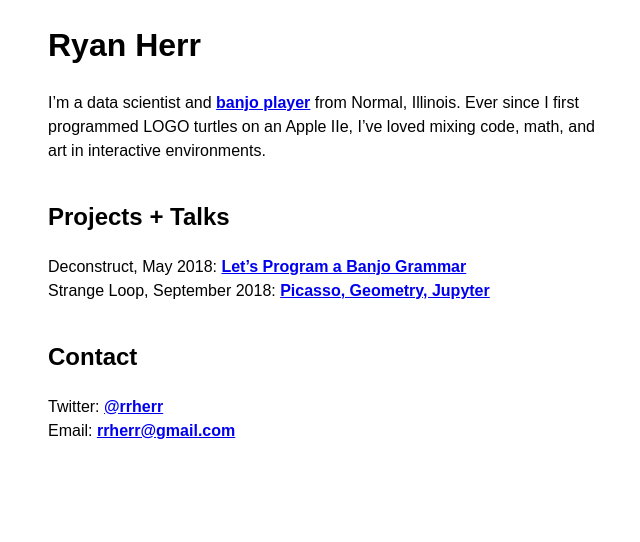
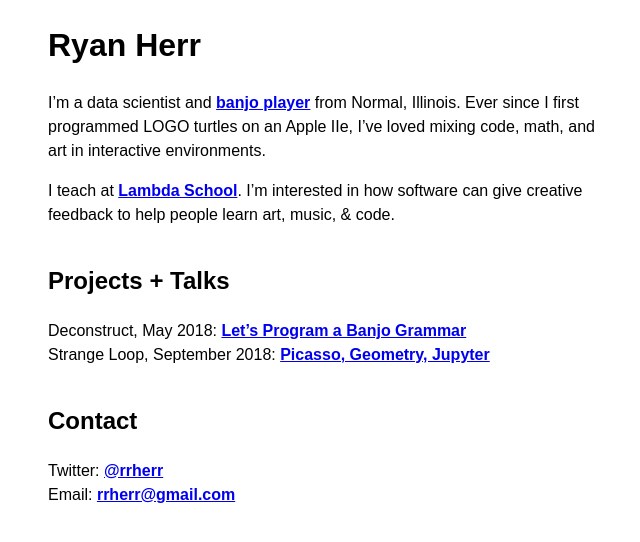
Before and after one commit to rrherr/rrherr.github.io, a Jekyll site: the page built from index.md, in a window 1280 px wide. Shown: the top 542 px of the page, without its empty margins (312-952 px from the left). Built offline with Jekyll 4.4.1, drawn with Linux system fonts in a browser that asks for light colours; our own code applies the rules of GitHub Pages for plain Markdown files.

Commit message:
Update index.md

```diff
--- a/index.md
+++ b/index.md
@@ -1,6 +1,8 @@
 # Ryan Herr
 
 I'm a data scientist and [banjo player](https://www.youtube.com/playlist?list=PLAwif0tmlJfUaGjOkqTl5RNJQLJH3798I) from Normal, Illinois. Ever since I first programmed LOGO turtles on an Apple IIe, I've loved mixing code, math, and art in interactive environments.
+
+I teach at [Lambda School](https://lambdaschool.com/). I'm interested in how software can give creative feedback to help people learn art, music, & code.
 
 ## Projects + Talks
 
```
